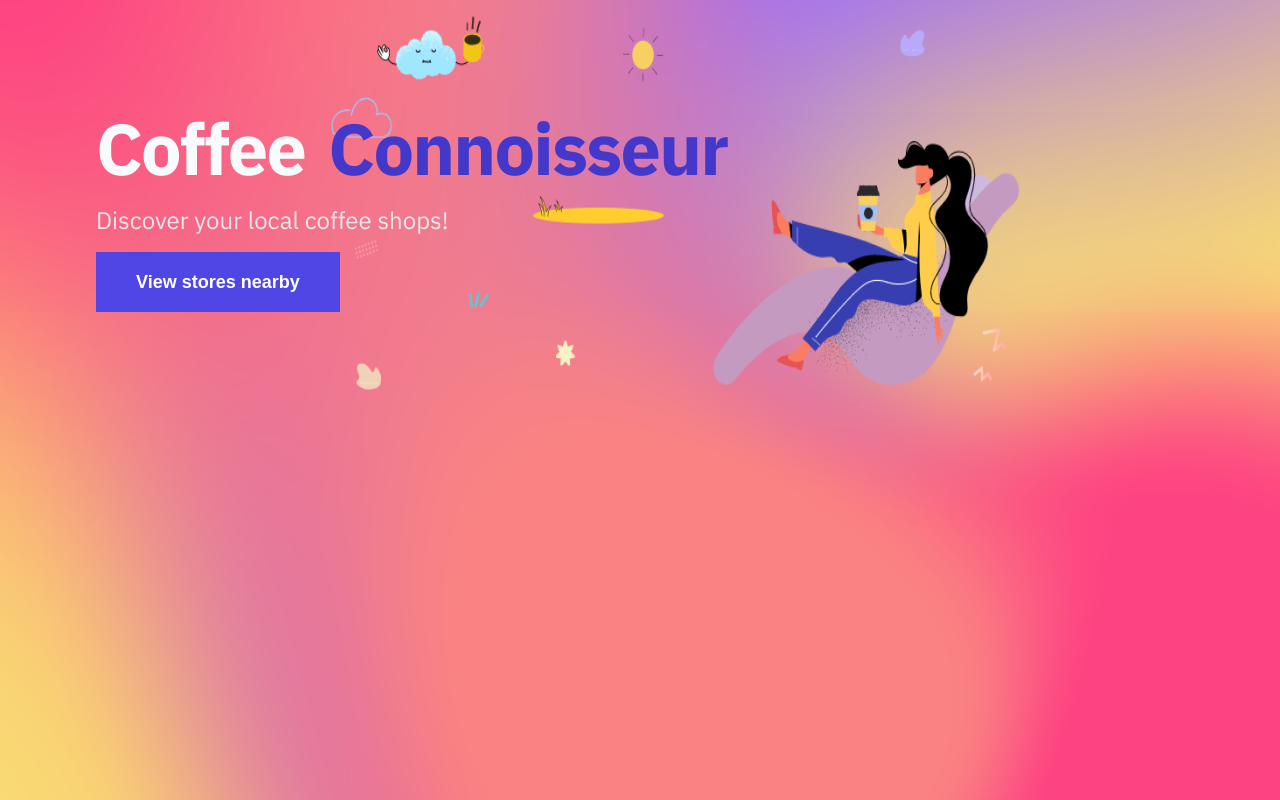
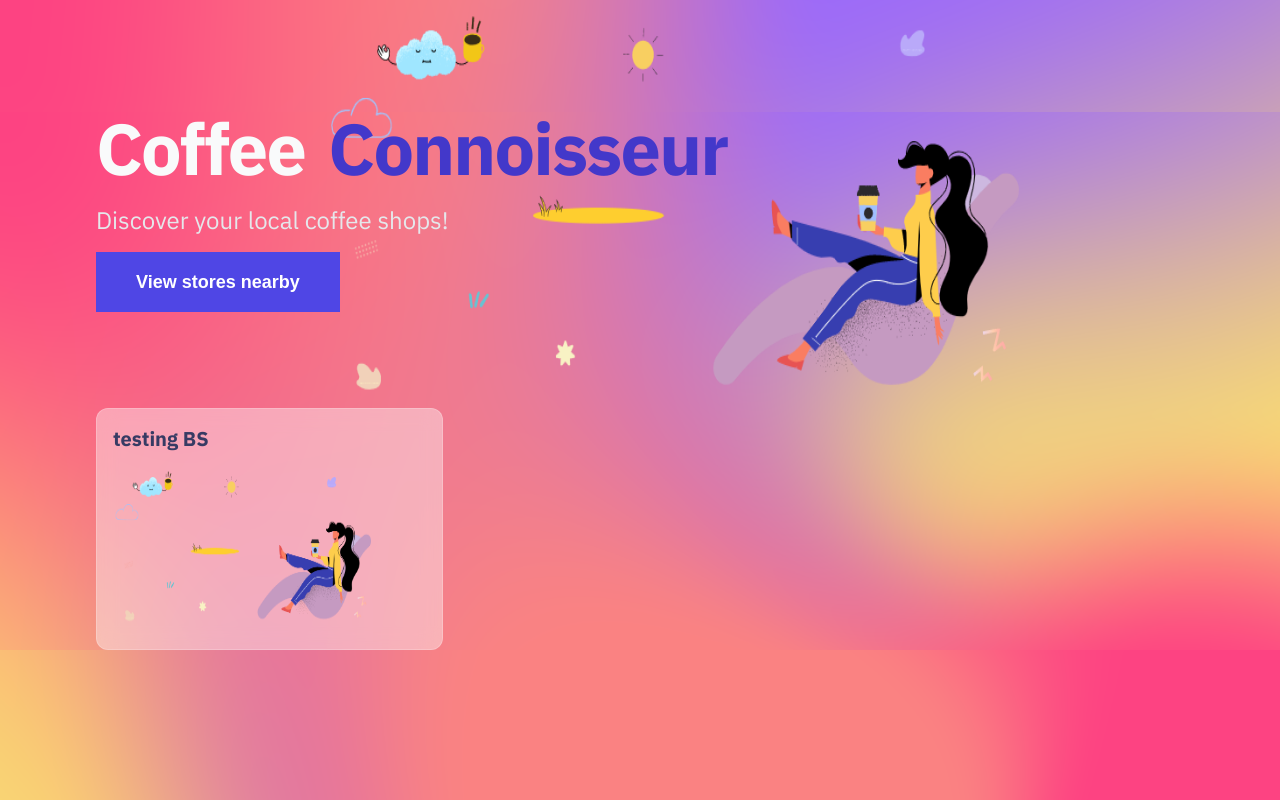
Before and after one commit to Moshood1426/coffee-app-, a Next.js app: page / in a window 1280 px wide. Built offline with nearby package versions, Linux system fonts and the light colour scheme.

Commit message:
card layout setup executed

```diff
--- a/package.json
+++ b/package.json
@@ -9,6 +9,7 @@
     "lint": "next lint"
   },
   "dependencies": {
+    "classnames": "^2.3.2",
     "eslint": "8.36.0",
     "eslint-config-next": "13.2.4",
     "next": "13.2.4",
--- /dev/null
+++ b/src/components/card.js
@@ -0,0 +1,28 @@
+import Image from "next/image";
+import Link from "next/link";
+import React from "react";
+import styles from "./card.module.css";
+import classNames from "classnames";
+
+const Card = (props) => {
+  return (
+    <div>
+      <Link href={props.link} className={styles.cardLink}>
+        <div className={classNames("glass", styles.container)}>
+          <div className={styles.cardHeaderWrapper}>
+            <h2 className={styles.cardHeader}>{props.name}</h2>
+          </div>
+          <Image
+            src={props.imgUrl}
+            width={260}
+            height={160}
+            alt={"cofee img"}
+            className={styles.cardImage}
+          />
+        </div>
+      </Link>
+    </div>
+  );
+};
+
+export default Card;
--- /dev/null
+++ b/src/components/card.module.css
@@ -0,0 +1,56 @@
+.cardLink {
+  margin: auto;
+  --tw-shadow: 0 20px 25px -5px rgba(0, 0, 0, 0.1),
+    0 10px 10px -5px rgba(0, 0, 0, 0.04);
+  box-shadow: 0 0 transparent, 0 0 #0000, 0 0 transparent, 0 0 #0000,
+    0 0 transparent;
+
+  border-color: var(--text-white-100);
+  border-radius: 0.75rem /* 12px */;
+}
+
+.container {
+  border-radius: 0.75rem /* 12px */;
+  padding-top: 0.25rem /* 4px */;
+  padding-bottom: 0.25rem /* 4px */;
+  padding-bottom: 1.25rem /* 20px */;
+  padding-left: 1rem /* 16px */;
+  padding-right: 1rem /* 16px */;
+
+  backdrop-filter: blur(10px);
+}
+
+.cardHeaderWrapper {
+  margin-top: 0.75rem /* 12px */;
+  margin-bottom: 0.75rem /* 12px */;
+}
+
+.cardHeader {
+  text-overflow: ellipsis;
+  white-space: nowrap;
+  font-size: 1.25rem /* 20px */;
+  line-height: 1.75rem /* 28px */;
+  font-weight: 800;
+  overflow: hidden;
+  width: 16rem /* 256px */;
+}
+
+.cardImageWrapper {
+  color: var(--text-white-100);
+}
+
+.cardImage {
+  border-radius: 0.75rem /* 12px */;
+}
+
+@media (min-width: 1024px) {
+  .cardHeader {
+    width: 16rem /* 256px */;
+  }
+}
+
+@media (min-width: 768px) {
+  .cardHeader {
+    width: 16rem /* 256px */;
+  }
+}
--- a/src/pages/index.js
+++ b/src/pages/index.js
@@ -3,6 +3,7 @@
 import { Inter } from "next/font/google";
 import styles from "@/styles/Home.module.css";
 import Banner from "@/components/banner";
+import Card from "../components/card";
 
 const inter = Inter({ subsets: ["latin"] });
 
@@ -29,6 +30,14 @@
             height={400}
           />
         </div>
+        <div className={styles.cardLayout}>
+          <Card
+            imgUrl={"/static/hero-image.png"}
+            name={"testing BS"}
+            link={"/static/hero-image.png"}
+            className={styles.card}
+          />
+        </div>
       </main>
     </>
   );
```
Also changed, not shown: coffee-stores.json (added, +26 -0 lines), 1 other file (tests, documents, lock files or other folders).
